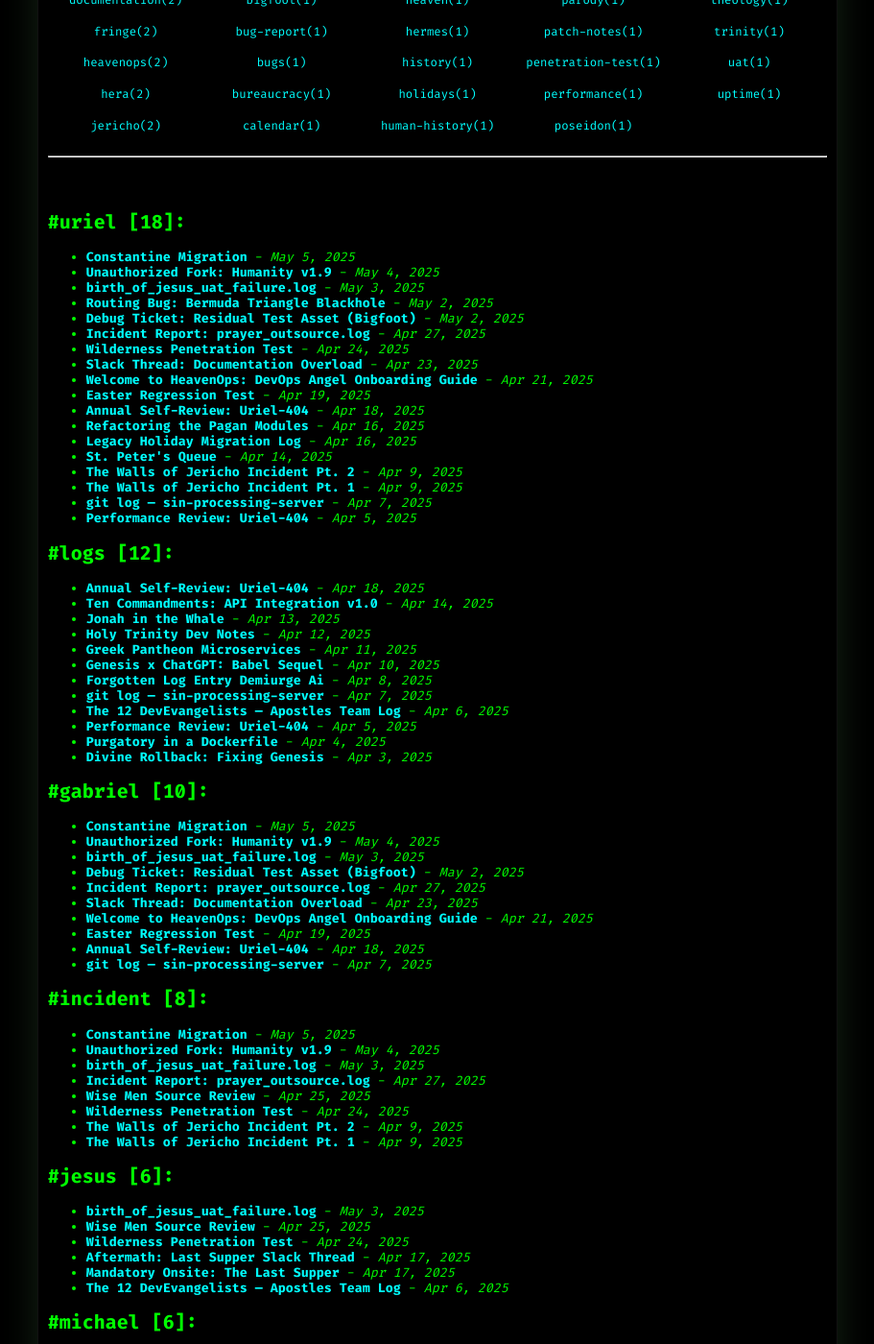
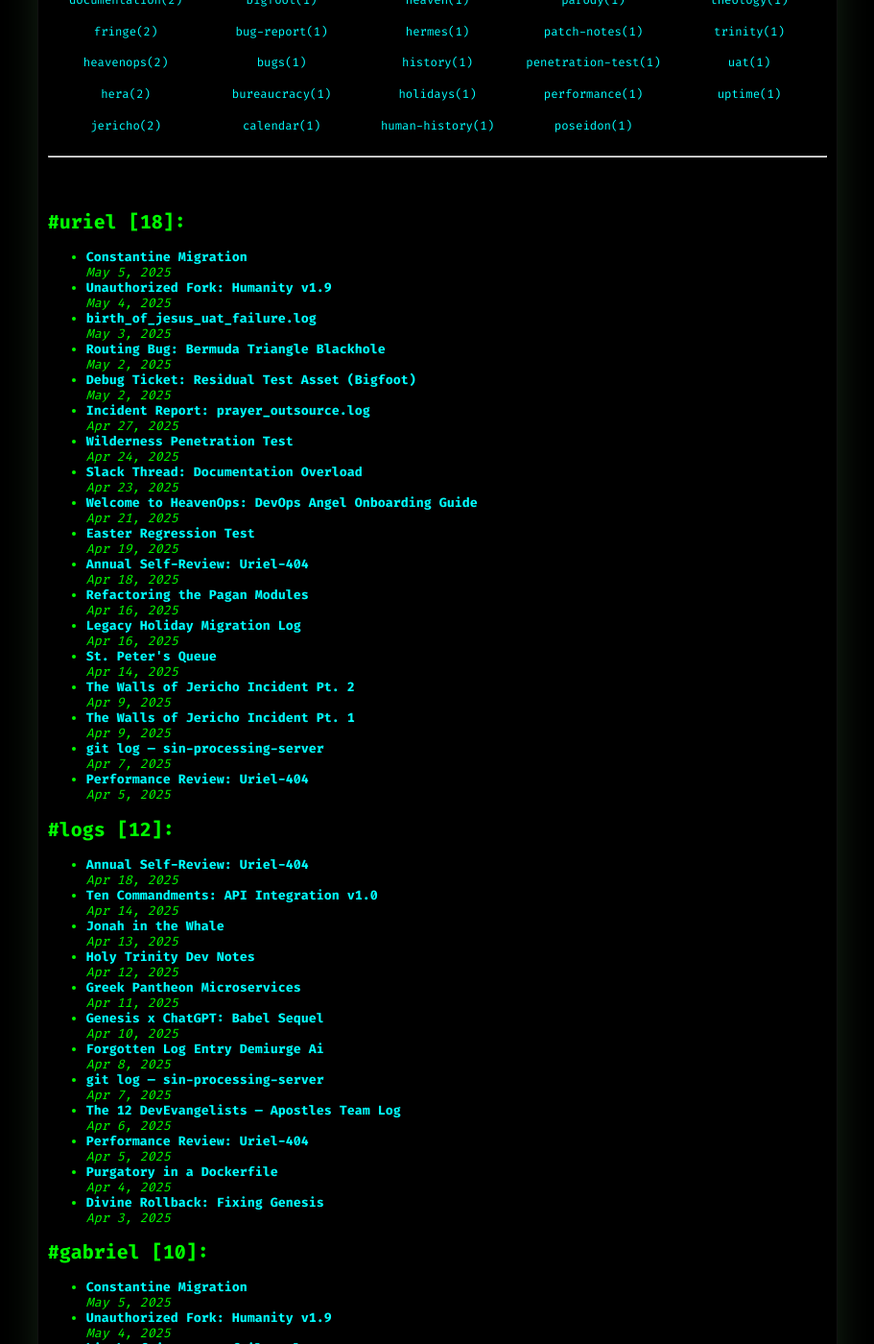
Before and after one commit to anthonypdawson/divine-devops-universe, a Jekyll site: the page built from archive.md, in a window 1280 px wide and 1400 px high, scrolled down 1325 px. Shown: the whole window at 96% size, without its empty margins (184-1095 px from the left). Built offline with Jekyll 4.4.1, drawn with Linux system fonts in a browser that asks for light colours; some of the changed text lies outside the part shown.

Commit message:
Fix formatting in archive.md for improved readability

```diff
--- a/archive.md
+++ b/archive.md
@@ -10,9 +10,9 @@
 <hr />
 
 {% capture tags %}
-  {% for tag in site.tags %}
-    {{ tag[1].size | minus: 10000 }}#{{ tag[0] }}#{{ tag[1].size }}
-  {% endfor %}
+{% for tag in site.tags %}
+{{ tag[1].size | minus: 10000 }}#{{ tag[0] }}#{{ tag[1].size }}
+{% endfor %}
 {% endcapture %}
 
 {% assign tagsBySize = tags | split: " " | sort %}
@@ -49,7 +49,7 @@
               <a href="{{ post.url | relative_url }}">
                 {{ post.title | escape }}
               </a>
-            </b> - <i>{{ post.date | date: date_format }}</i>
+            </b><br /><i>{{ post.date | date: date_format }}</i>
           </li>
         {% endfor %}
       </ul>
```
